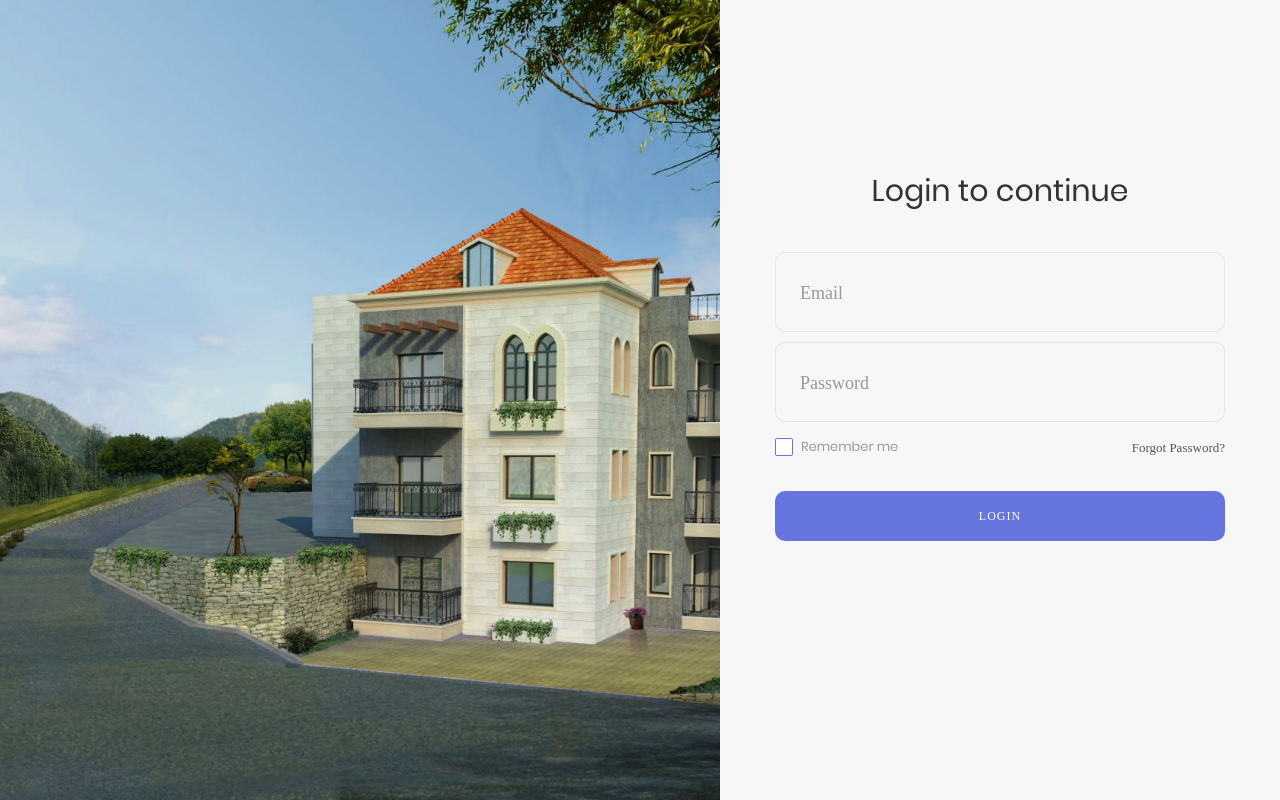
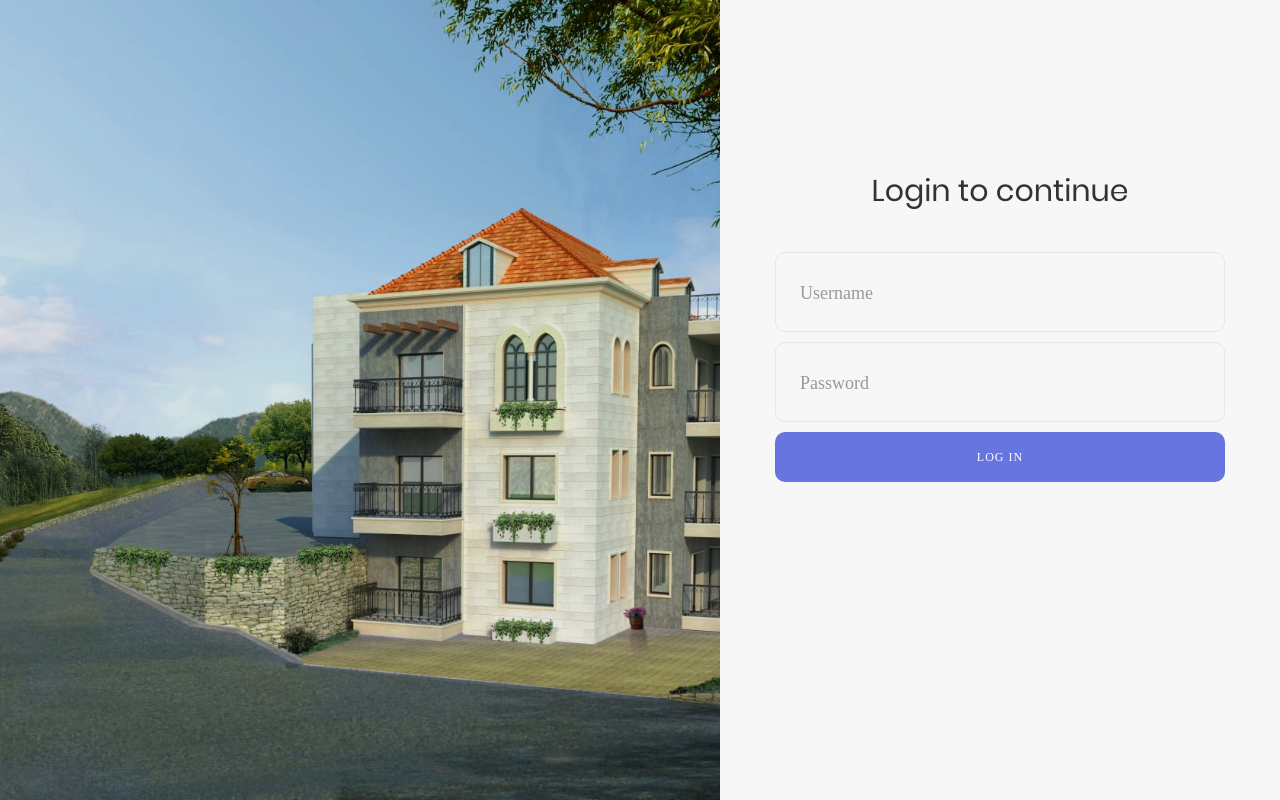
Before and after one commit to FatimaMaarouf01/ProjectSE-fall2021, a PHP site: page /Login/index.php in a window 1280 px wide. Run offline with PHP 8.4, Linux system fonts and the light colour scheme; some web fonts are replaced.

Commit message:
Added login

```diff
--- a/Login/index.php
+++ b/Login/index.php
@@ -1,7 +1,66 @@
+<?php
+
+include("../connection.php");
+
+
+if(isset($_POST["login"])){
+
+
+	if(isset($_POST["username"]) && $_POST["username"] != " "){
+			$username = $_POST["username"];
+		}
+
+		else{
+			echo ("Don't try to mess around brotha ;)");
+		}
+
+
+
+    $query = "SELECT username, password, user_type_id FROM users";
+    $stmt = $connection->prepare($query);
+	$stmt->execute();
+	$results = $stmt->get_result();
+
+	while($row = $results->fetch_assoc()){
+
+		$username_table = $row["username"];
+		$password_table = $row["password"];
+		$position_table = $row["user_type_id"];
+
+
+		$username_input = $_POST["username"];
+		$password_input = $_POST["pass"]; //add hash('sha256', ) once db is fixed
+
+		if(($username_input==$username_table) && ($password_input==$password_table)){
+
+			if(($position_table=='1')){
+				header("Location:../AdminPage/index.php");
+			}
+
+			else if(($position_table=='2')){
+				header("Location:../List of Projects/List of Projects.php");
+			}
+
+			else if(($position_table=='3')){
+				header("Location:../List of Projects/List of Projects.php");
+			}
+
+		}
+
+		else{
+
+		}
+
+	}
+
+}
+
+
+?>
 <!DOCTYPE html>
 <html lang="en">
 <head>
-	<title>Login V18</title>
+	<title>Login</title>
 	<meta charset="UTF-8">
 	<meta name="viewport" content="width=device-width, initial-scale=1">
 	<link rel="icon" type="image/png" href="images/icons/favicon.ico"/>
@@ -22,47 +81,32 @@
 
 	<div class="limiter">
 		<div class="container-login100">
+
+
 			<div class="wrap-login100">
-				<form class="login100-form validate-form">
+				<form class="login100-form validate-form" method="POST" >
 					<span class="login100-form-title p-b-43">
 						Login to continue
 					</span>
 
 
-					<div class="wrap-input100 validate-input" data-validate = "Valid email is required: ex@abc.xyz">
-						<input class="input100" type="text" name="email">
-						<span class="focus-input100"></span>
-						<span class="label-input100" >Email</span>
+					<div  class="wrap-input100 validate-input" data-validate = "Valid email is required: ex@abc.xyz">
+						<input  class="input100" type="text" name="username" method="POST">
+						<span  class="focus-input100"></span>
+						<span id="username_id" class="label-input100" >Username</span>
 					</div>
 
 
 					<div class="wrap-input100 validate-input" data-validate="Password is required">
-						<input class="input100" type="password" name="pass">
+						<input class="input100" type="password" name="pass" method="POST">
 						<span class="focus-input100"></span>
 						<span class="label-input100">Password</span>
 					</div>
 
-					<div class="flex-sb-m w-full p-t-3 p-b-32">
-						<div class="contact100-form-checkbox">
-							<input class="input-checkbox100" id="ckb1" type="checkbox" name="remember-me">
-							<label class="label-checkbox100" for="ckb1">
-								Remember me
-							</label>
-						</div>
-
-						<div>
-							<a href="#" class="txt1">
-								Forgot Password?
-							</a>
-						</div>
+					<div class="container-login100-form-btn">
+						<input class="login100-form-btn" type="submit" name = "login" value="Log in">
 					</div>
 
-
-					<div class="container-login100-form-btn">
-						<button class="login100-form-btn" onclick="location.href='../AdminPage/index.php'">
-							Login
-						</button>
-					</div>
 
 				</form>
 
@@ -71,7 +115,6 @@
 			</div>
 		</div>
 	</div>
-
 
 
 
```
